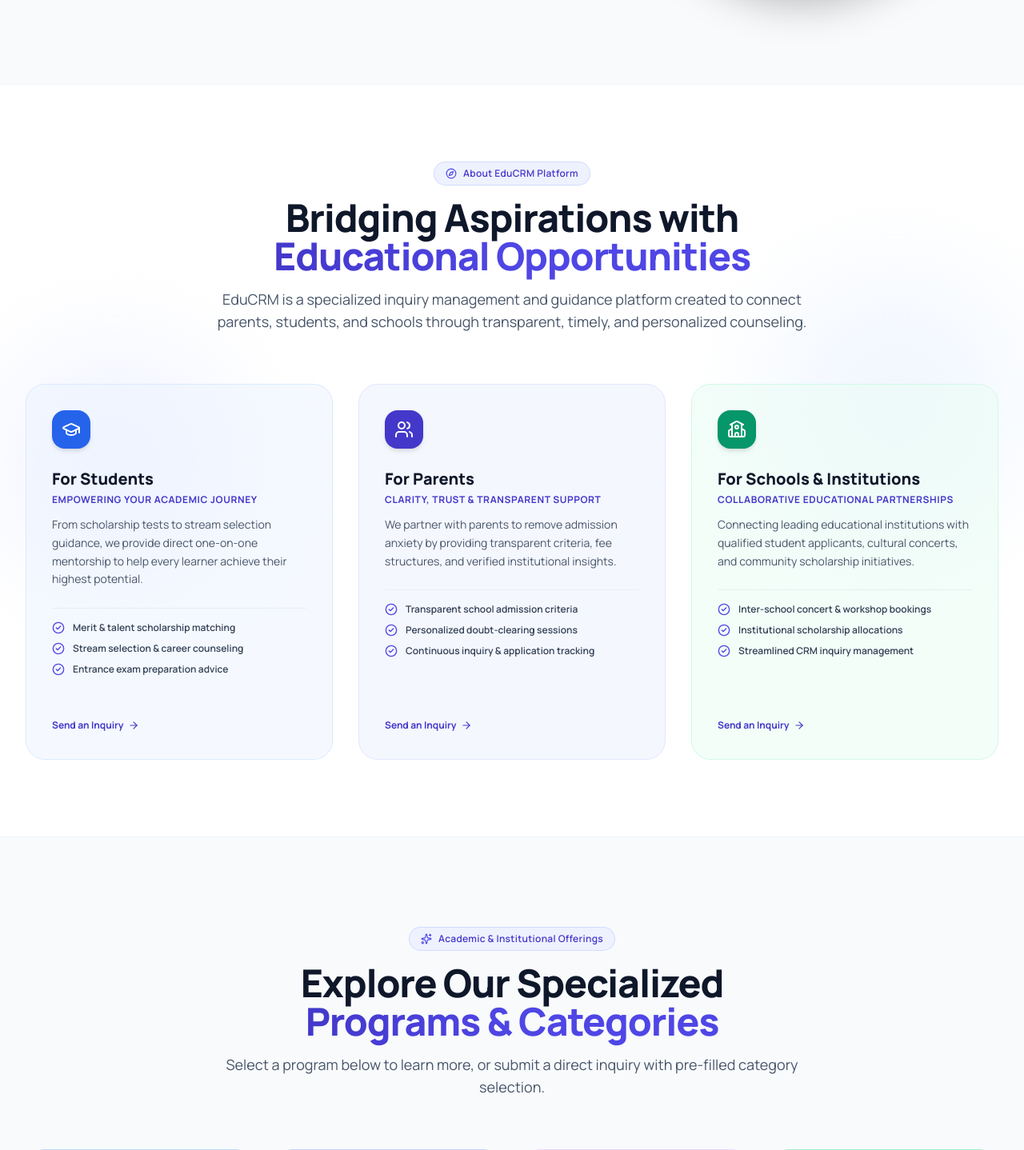
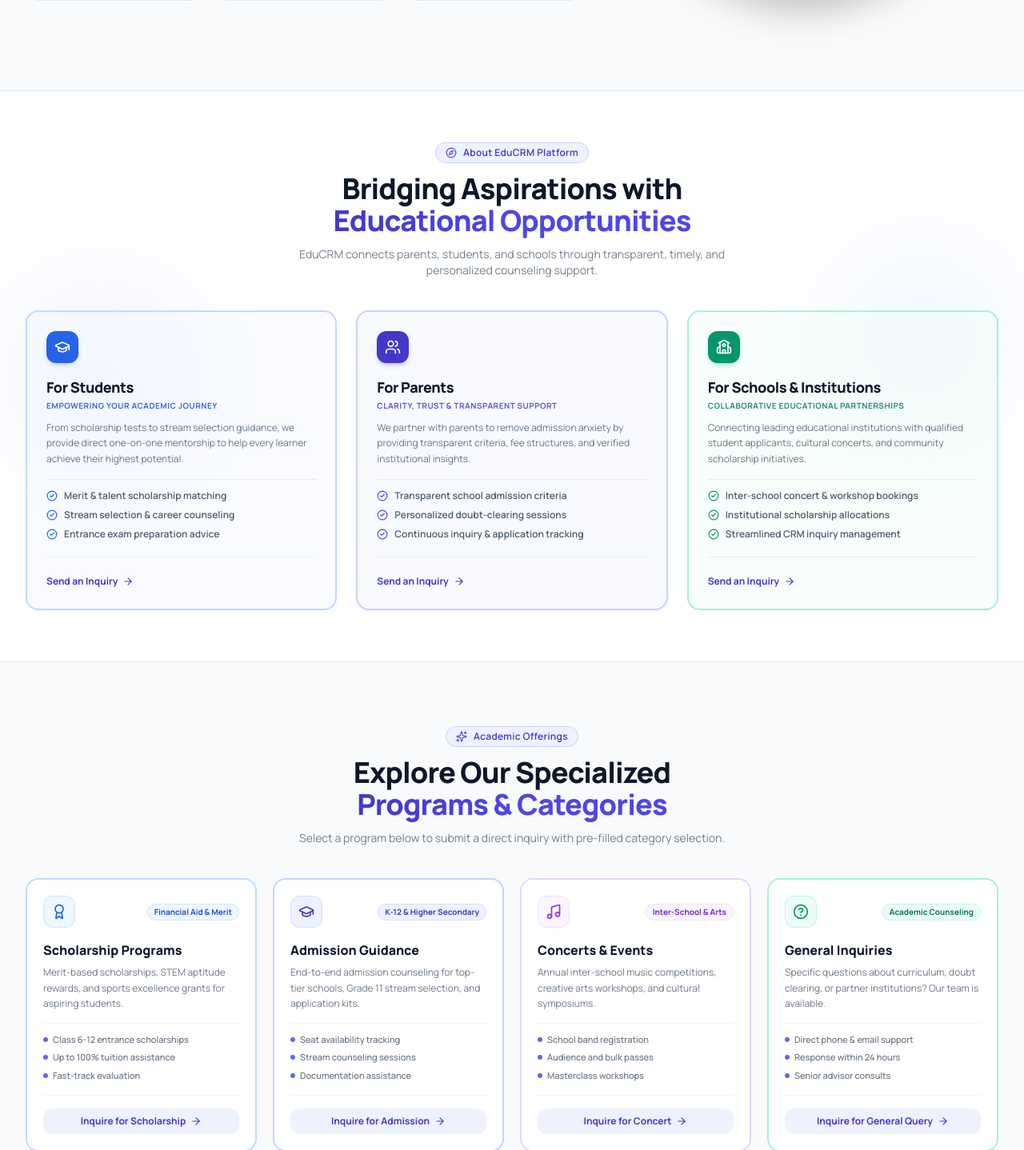
Before and after one commit to emcc2302/K12CRM, a React (Vite) app in the folder frontend/: page / in a window 1280 px wide. Shown: the part 592-2030 px from the top of the page at 80% size. Built offline with nearby package versions, Linux system fonts and the light colour scheme; no server answers.

Commit message:
Refine card box dimensions, visible borders, muted text opacity, and hover micro-interactions

```diff
--- a/frontend/src/components/AboutSection.jsx
+++ b/frontend/src/components/AboutSection.jsx
@@ -4,9 +4,7 @@ import {
   Users,
   School,
   CheckCircle2,
-  Sparkles,
   Compass,
-  HeartHandshake,
   ArrowRight
 } from 'lucide-react';
 
@@ -22,10 +20,12 @@ export default function AboutSection({ onScrollToForm }) {
         "Stream selection & career counseling",
         "Entrance exam preparation advice"
       ],
-      color: "from-blue-600 to-indigo-600",
-      bgColor: "bg-blue-50/60",
-      borderColor: "border-blue-100",
-      iconBg: "bg-blue-600 text-white"
+      borderColor: "border-blue-200 hover:border-blue-500",
+      hoverShadow: "hover:shadow-blue-500/10",
+      bgColor: "bg-blue-50/40 hover:bg-blue-50/70",
+      iconBg: "bg-blue-600 text-white shadow-blue-500/20",
+      tagColor: "text-blue-700/85",
+      accentDot: "text-blue-600"
     },
     {
       icon: Users,
@@ -37,10 +37,12 @@ export default function AboutSection({ onScrollToForm }) {
         "Personalized doubt-clearing sessions",
         "Continuous inquiry & application tracking"
       ],
-      color: "from-brand-700 to-brand-500",
-      bgColor: "bg-brand-50/60",
-      borderColor: "border-brand-100",
-      iconBg: "bg-brand-700 text-white"
+      borderColor: "border-brand-200 hover:border-brand-500",
+      hoverShadow: "hover:shadow-brand-500/10",
+      bgColor: "bg-brand-50/40 hover:bg-brand-50/70",
+      iconBg: "bg-brand-700 text-white shadow-brand-700/20",
+      tagColor: "text-brand-700/85",
+      accentDot: "text-brand-600"
     },
     {
       icon: School,
@@ -52,81 +54,90 @@ export default function AboutSection({ onScrollToForm }) {
         "Institutional scholarship allocations",
         "Streamlined CRM inquiry management"
       ],
-      color: "from-emerald-600 to-teal-600",
-      bgColor: "bg-emerald-50/60",
-      borderColor: "border-emerald-100",
-      iconBg: "bg-emerald-600 text-white"
+      borderColor: "border-emerald-200 hover:border-emerald-500",
+      hoverShadow: "hover:shadow-emerald-500/10",
+      bgColor: "bg-emerald-50/40 hover:bg-emerald-50/70",
+      iconBg: "bg-emerald-600 text-white shadow-emerald-600/20",
+      tagColor: "text-emerald-700/85",
+      accentDot: "text-emerald-600"
     }
   ];
 
   return (
-    <section id="about" className="py-16 lg:py-24 bg-white border-y border-slate-100 relative overflow-hidden scroll-mt-24">
+    <section id="about" className="py-12 lg:py-16 bg-white border-y border-slate-200 relative overflow-hidden scroll-mt-24">
       {/* Background ambient accents */}
-      <div className="absolute top-1/2 left-0 -translate-y-1/2 w-72 h-72 bg-brand-50/80 rounded-full blur-3xl pointer-events-none" />
-      <div className="absolute top-1/4 right-0 w-80 h-80 bg-blue-50/80 rounded-full blur-3xl pointer-events-none" />
+      <div className="absolute top-1/2 left-0 -translate-y-1/2 w-64 h-64 bg-brand-50/70 rounded-full blur-3xl pointer-events-none" />
+      <div className="absolute top-1/4 right-0 w-64 h-64 bg-blue-50/70 rounded-full blur-3xl pointer-events-none" />
 
       <div className="max-w-7xl mx-auto px-4 sm:px-6 lg:px-8 relative z-10">
 
         {/* Section Header */}
-        <div className="text-center max-w-3xl mx-auto mb-16 space-y-4">
-          <div className="inline-flex items-center gap-2 px-3.5 py-1.5 rounded-full bg-brand-50 border border-brand-200/70 text-brand-700 text-xs font-semibold tracking-wide shadow-xs">
+        <div className="text-center max-w-2xl mx-auto mb-10 space-y-3">
+          <div className="inline-flex items-center gap-2 px-3 py-1 rounded-full bg-brand-50 border border-brand-200 text-brand-700 text-xs font-semibold tracking-wide shadow-xs">
             <Compass className="w-3.5 h-3.5 text-brand-600" />
             <span>About EduCRM Platform</span>
           </div>
 
-          <h2 className="text-3xl sm:text-4xl lg:text-5xl font-black text-slate-900 tracking-tight leading-tight">
+          <h2 className="text-2xl sm:text-3xl lg:text-4xl font-black text-slate-900 tracking-tight leading-tight">
             Bridging Aspirations with <br className="hidden sm:block" />
             <span className="bg-gradient-to-r from-brand-700 via-brand-600 to-indigo-600 bg-clip-text text-transparent">
               Educational Opportunities
             </span>
           </h2>
 
-          <p className="text-base sm:text-lg text-slate-600 leading-relaxed font-normal">
-            EduCRM is a specialized inquiry management and guidance platform created to connect parents, students, and schools through transparent, timely, and personalized counseling.
+          <p className="text-xs sm:text-sm text-slate-600/75 leading-relaxed font-normal max-w-xl mx-auto">
+            EduCRM connects parents, students, and schools through transparent, timely, and personalized counseling support.
           </p>
         </div>
 
-        {/* 3 Pillar Cards */}
-        <div className="grid grid-cols-1 md:grid-cols-3 gap-8 text-left">
+        {/* 3 Pillar Cards - Compact Size with Prominent Borders and Rich Hover Effects */}
+        <div className="grid grid-cols-1 md:grid-cols-3 gap-6 text-left">
           {pillars.map((pillar) => {
             const Icon = pillar.icon;
             return (
               <div
                 key={pillar.title}
-                className={`rounded-3xl p-8 border ${pillar.borderColor} ${pillar.bgColor} hover:shadow-xl hover:shadow-slate-200/50 transition-all duration-300 transform hover:-translate-y-1 flex flex-col justify-between`}
+                className={`group rounded-2xl p-5 sm:p-6 border-2 ${pillar.borderColor} ${pillar.bgColor} shadow-sm hover:shadow-xl ${pillar.hoverShadow} transition-all duration-300 ease-out transform hover:-translate-y-1.5 hover:scale-[1.01] flex flex-col justify-between cursor-pointer`}
               >
                 <div>
-                  <div className={`w-12 h-12 rounded-2xl ${pillar.iconBg} flex items-center justify-center shadow-md mb-6`}>
-                    <Icon className="w-6 h-6" />
+                  {/* Icon with Hover Pop */}
+                  <div className={`w-10 h-10 rounded-xl ${pillar.iconBg} flex items-center justify-center shadow-md mb-4 group-hover:scale-110 group-hover:rotate-3 transition-transform duration-300`}>
+                    <Icon className="w-5 h-5" />
                   </div>
 
-                  <h3 className="text-xl font-extrabold text-slate-900">
+                  {/* Title & Tagline with Opacity */}
+                  <h3 className="text-base sm:text-lg font-black text-slate-900 tracking-tight group-hover:text-brand-700 transition-colors">
                     {pillar.title}
                   </h3>
-                  <p className="text-xs font-bold text-brand-700 uppercase tracking-wider mt-1 mb-3">
+                  <p className={`text-[10px] font-bold uppercase tracking-wider mt-0.5 mb-2.5 ${pillar.tagColor}`}>
                     {pillar.tagline}
                   </p>
-                  <p className="text-sm text-slate-600 leading-relaxed mb-6 font-normal">
+
+                  {/* Description with Opacity */}
+                  <p className="text-xs text-slate-600/80 leading-relaxed mb-4 font-normal group-hover:text-slate-700 transition-colors">
                     {pillar.description}
                   </p>
 
-                  <div className="space-y-2.5 pt-4 border-t border-slate-200/60">
+                  {/* Feature Checkpoints with Opacity */}
+                  <div className="space-y-2 pt-3 border-t border-slate-200/80">
                     {pillar.features.map((feat) => (
-                      <div key={feat} className="flex items-center gap-2.5 text-xs font-semibold text-slate-700">
-                        <CheckCircle2 className="w-4 h-4 text-brand-600 shrink-0" />
+                      <div key={feat} className="flex items-center gap-2 text-xs font-semibold text-slate-700/85 group-hover:text-slate-800 transition-colors">
+                        <CheckCircle2 className={`w-3.5 h-3.5 ${pillar.accentDot} shrink-0`} />
                         <span>{feat}</span>
                       </div>
                     ))}
                   </div>
                 </div>
 
-                <div className="pt-6 mt-6">
+                {/* Footer Action with Arrow Hover Shift */}
+                <div className="pt-4 mt-5 border-t border-slate-200/60">
                   <button
+                    type="button"
                     onClick={onScrollToForm}
-                    className="inline-flex items-center gap-1.5 text-xs font-bold text-brand-700 hover:text-brand-850 hover:underline group cursor-pointer"
+                    className="inline-flex items-center gap-1.5 text-xs font-bold text-brand-700 group-hover:text-brand-800 cursor-pointer"
                   >
                     <span>Send an Inquiry</span>
-                    <ArrowRight className="w-3.5 h-3.5 transition-transform group-hover:translate-x-1" />
+                    <ArrowRight className="w-3.5 h-3.5 transition-transform duration-200 group-hover:translate-x-1" />
                   </button>
                 </div>
               </div>
--- a/frontend/src/components/ProgramsSection.jsx
+++ b/frontend/src/components/ProgramsSection.jsx
@@ -5,9 +5,7 @@ import {
   Music,
   HelpCircle,
   ArrowRight,
-  Sparkles,
-  Calendar,
-  Users
+  Sparkles
 } from 'lucide-react';
 
 export default function ProgramsSection({ onSelectProgram }) {
@@ -17,102 +15,106 @@ export default function ProgramsSection({ onSelectProgram }) {
       title: 'Scholarship Programs',
       badge: 'Financial Aid & Merit',
       icon: Award,
-      description: 'Merit-based scholarships, STEM aptitude rewards, sports excellence grants, and socio-economic support programs designed for aspiring students.',
-      highlights: ['Class 6-12 entrance scholarships', 'Up to 100% tuition assistance', 'Fast-track eligibility evaluation'],
-      color: 'border-blue-200 hover:border-blue-400 group-hover:bg-blue-600',
-      iconColor: 'bg-blue-50 text-blue-600',
-      badgeColor: 'bg-blue-50 text-blue-700'
+      description: 'Merit-based scholarships, STEM aptitude rewards, and sports excellence grants for aspiring students.',
+      highlights: ['Class 6-12 entrance scholarships', 'Up to 100% tuition assistance', 'Fast-track evaluation'],
+      borderColor: 'border-blue-200 hover:border-blue-500',
+      hoverShadow: 'hover:shadow-blue-500/10',
+      iconColor: 'bg-blue-50 text-blue-600 border border-blue-200/60',
+      badgeColor: 'bg-blue-50 text-blue-700 border border-blue-200/60'
     },
     {
       category: 'Admission',
       title: 'Admission Guidance',
       badge: 'K-12 & Higher Secondary',
       icon: GraduationCap,
-      description: 'End-to-end admission counseling for top-tier schools, Grade 11 Science/Commerce/Arts stream selection, and application preparation.',
-      highlights: ['Direct seat availability tracking', 'Stream counseling sessions', 'Documentation & portfolio assistance'],
-      color: 'border-brand-200 hover:border-brand-400 group-hover:bg-brand-600',
-      iconColor: 'bg-brand-50 text-brand-700',
-      badgeColor: 'bg-brand-50 text-brand-700'
+      description: 'End-to-end admission counseling for top-tier schools, Grade 11 stream selection, and application kits.',
+      highlights: ['Seat availability tracking', 'Stream counseling sessions', 'Documentation assistance'],
+      borderColor: 'border-brand-200 hover:border-brand-500',
+      hoverShadow: 'hover:shadow-brand-500/10',
+      iconColor: 'bg-brand-50 text-brand-700 border border-brand-200/60',
+      badgeColor: 'bg-brand-50 text-brand-700 border border-brand-200/60'
     },
     {
       category: 'Concert',
       title: 'Concerts & Events',
       badge: 'Inter-School & Arts',
       icon: Music,
-      description: 'Annual inter-school music competitions, theatrical showcases, cultural concerts, and leadership workshops for creative expression.',
-      highlights: ['School choir & band registration', 'Audience and bulk ticket passes', 'Celebrity mentor masterclasses'],
-      color: 'border-purple-200 hover:border-purple-400 group-hover:bg-purple-600',
-      iconColor: 'bg-purple-50 text-purple-600',
-      badgeColor: 'bg-purple-50 text-purple-700'
+      description: 'Annual inter-school music competitions, creative arts workshops, and cultural symposiums.',
+      highlights: ['School band registration', 'Audience and bulk passes', 'Masterclass workshops'],
+      borderColor: 'border-purple-200 hover:border-purple-500',
+      hoverShadow: 'hover:shadow-purple-500/10',
+      iconColor: 'bg-purple-50 text-purple-600 border border-purple-200/60',
+      badgeColor: 'bg-purple-50 text-purple-700 border border-purple-200/60'
     },
     {
       category: 'General Query',
       title: 'General Inquiries',
       badge: 'Academic Counseling',
       icon: HelpCircle,
-      description: 'Have specific questions about curriculum, doubt-clearing sessions, hostel accommodations, or partner institutions? Our counselors are here.',
-      highlights: ['Direct phone & email support', 'Response within 24 business hours', 'Free consultation with senior advisors'],
-      color: 'border-emerald-200 hover:border-emerald-400 group-hover:bg-emerald-600',
-      iconColor: 'bg-emerald-50 text-emerald-600',
-      badgeColor: 'bg-emerald-50 text-emerald-700'
+      description: 'Specific questions about curriculum, doubt clearing, or partner institutions? Our team is available.',
+      highlights: ['Direct phone & email support', 'Response within 24 hours', 'Senior advisor consults'],
+      borderColor: 'border-emerald-200 hover:border-emerald-500',
+      hoverShadow: 'hover:shadow-emerald-500/10',
+      iconColor: 'bg-emerald-50 text-emerald-600 border border-emerald-200/60',
+      badgeColor: 'bg-emerald-50 text-emerald-700 border border-emerald-200/60'
     }
   ];
 
   return (
-    <section id="programs" className="py-16 lg:py-24 bg-slate-50 relative overflow-hidden scroll-mt-24">
+    <section id="programs" className="py-12 lg:py-16 bg-slate-50 relative overflow-hidden scroll-mt-24">
       <div className="max-w-7xl mx-auto px-4 sm:px-6 lg:px-8">
 
         {/* Section Header */}
-        <div className="text-center max-w-3xl mx-auto mb-16 space-y-4">
-          <div className="inline-flex items-center gap-2 px-3.5 py-1.5 rounded-full bg-brand-50 border border-brand-200/70 text-brand-700 text-xs font-semibold tracking-wide shadow-xs">
+        <div className="text-center max-w-2xl mx-auto mb-10 space-y-3">
+          <div className="inline-flex items-center gap-2 px-3 py-1 rounded-full bg-brand-50 border border-brand-200 text-brand-700 text-xs font-semibold tracking-wide shadow-xs">
             <Sparkles className="w-3.5 h-3.5 text-brand-600" />
-            <span>Academic & Institutional Offerings</span>
+            <span>Academic Offerings</span>
           </div>
 
-          <h2 className="text-3xl sm:text-4xl lg:text-5xl font-black text-slate-900 tracking-tight leading-tight">
+          <h2 className="text-2xl sm:text-3xl lg:text-4xl font-black text-slate-900 tracking-tight leading-tight">
             Explore Our Specialized <br className="hidden sm:block" />
             <span className="bg-gradient-to-r from-brand-700 via-brand-600 to-indigo-600 bg-clip-text text-transparent">
               Programs & Categories
             </span>
           </h2>
 
-          <p className="text-base sm:text-lg text-slate-600 leading-relaxed font-normal">
-            Select a program below to learn more, or submit a direct inquiry with pre-filled category selection.
+          <p className="text-xs sm:text-sm text-slate-600/75 leading-relaxed font-normal max-w-xl mx-auto">
+            Select a program below to submit a direct inquiry with pre-filled category selection.
           </p>
         </div>
 
-        {/* 4 Program Cards */}
-        <div className="grid grid-cols-1 md:grid-cols-2 lg:grid-cols-4 gap-6 text-left">
+        {/* 4 Program Cards - Compact with Well-Defined Borders and Hover Effects */}
+        <div className="grid grid-cols-1 md:grid-cols-2 lg:grid-cols-4 gap-5 text-left">
           {programs.map((prog) => {
             const Icon = prog.icon;
             return (
               <div
                 key={prog.category}
-                className={`bg-white rounded-3xl p-6 border ${prog.color} shadow-sm hover:shadow-xl transition-all duration-300 flex flex-col justify-between group transform hover:-translate-y-1`}
+                className={`group bg-white rounded-2xl p-5 border-2 ${prog.borderColor} shadow-xs hover:shadow-xl ${prog.hoverShadow} transition-all duration-300 ease-out transform hover:-translate-y-1.5 hover:scale-[1.01] flex flex-col justify-between cursor-pointer`}
               >
                 <div>
                   {/* Card Icon & Badge */}
-                  <div className="flex items-center justify-between mb-5">
-                    <div className={`w-12 h-12 rounded-2xl ${prog.iconColor} flex items-center justify-center shadow-xs transition-colors`}>
-                      <Icon className="w-6 h-6" />
+                  <div className="flex items-center justify-between mb-4">
+                    <div className={`w-10 h-10 rounded-xl ${prog.iconColor} flex items-center justify-center shadow-xs group-hover:scale-110 group-hover:rotate-3 transition-transform duration-300`}>
+                      <Icon className="w-5 h-5" />
                     </div>
-                    <span className={`text-[11px] font-bold px-2.5 py-1 rounded-full ${prog.badgeColor}`}>
+                    <span className={`text-[10px] font-bold px-2 py-0.5 rounded-full ${prog.badgeColor}`}>
                       {prog.badge}
                     </span>
                   </div>
 
-                  {/* Title & Desc */}
-                  <h3 className="text-lg font-extrabold text-slate-900 group-hover:text-brand-700 transition-colors">
+                  {/* Title & Description with Opacity */}
+                  <h3 className="text-base font-extrabold text-slate-900 group-hover:text-brand-700 transition-colors">
                     {prog.title}
                   </h3>
-                  <p className="mt-2 text-xs text-slate-500 leading-relaxed font-normal">
+                  <p className="mt-1.5 text-xs text-slate-600/80 leading-relaxed font-normal group-hover:text-slate-700 transition-colors">
                     {prog.description}
                   </p>
 
-                  {/* Highlights */}
-                  <div className="mt-4 pt-4 border-t border-slate-100 space-y-2">
+                  {/* Highlights with Opacity */}
+                  <div className="mt-3.5 pt-3 border-t border-slate-100 space-y-1.5">
                     {prog.highlights.map((item, idx) => (
-                      <div key={idx} className="flex items-center gap-2 text-[11px] text-slate-600 font-medium">
+                      <div key={idx} className="flex items-center gap-1.5 text-[11px] text-slate-600/85 font-medium group-hover:text-slate-800 transition-colors">
                         <span className="w-1.5 h-1.5 rounded-full bg-brand-500 shrink-0" />
                         <span>{item}</span>
                       </div>
@@ -121,14 +123,14 @@ export default function ProgramsSection({ onSelectProgram }) {
                 </div>
 
                 {/* Card Action */}
-                <div className="pt-6 mt-6 border-t border-slate-100">
+                <div className="pt-4 mt-4 border-t border-slate-100">
                   <button
                     type="button"
                     onClick={() => onSelectProgram(prog.category)}
-                    className="w-full flex items-center justify-center gap-2 px-4 py-2.5 rounded-xl text-xs font-bold text-brand-700 bg-brand-50 hover:bg-brand-700 hover:text-white transition-all shadow-xs"
+                    className="w-full flex items-center justify-center gap-1.5 px-3 py-2 rounded-xl text-xs font-bold text-brand-700 bg-brand-50 group-hover:bg-brand-700 group-hover:text-white transition-all shadow-xs cursor-pointer"
                   >
                     <span>Inquire for {prog.category}</span>
-                    <ArrowRight className="w-3.5 h-3.5" />
+                    <ArrowRight className="w-3.5 h-3.5 transition-transform duration-200 group-hover:translate-x-1" />
                   </button>
                 </div>
 
```
Also changed, not shown: frontend/src/components/HeroSection.jsx (+16 -16 lines).
